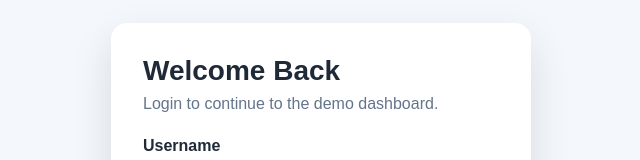
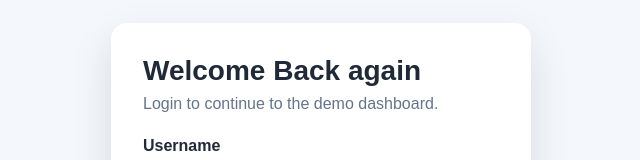
Before and after one commit to khoi-nguyen-spiraledge/Circle_PlaywrightTest, a website: page app/login.html in a window 1280 px wide. Shown: the part 180-340 px from the top of the page, without its empty margins (319-959 px from the left). Drawn offline with Linux system fonts and the light colour scheme.

Commit message:
Push code with pass test (#4)

```diff
--- a/app/login.html
+++ b/app/login.html
@@ -9,7 +9,7 @@
   <body>
     <main class="page">
       <section class="login-card">
-        <h1>Welcome Back</h1>
+        <h1>Welcome Back again</h1>
         <p class="subtitle">Login to continue to the demo dashboard.</p>
 
         <form id="login-form">
```
